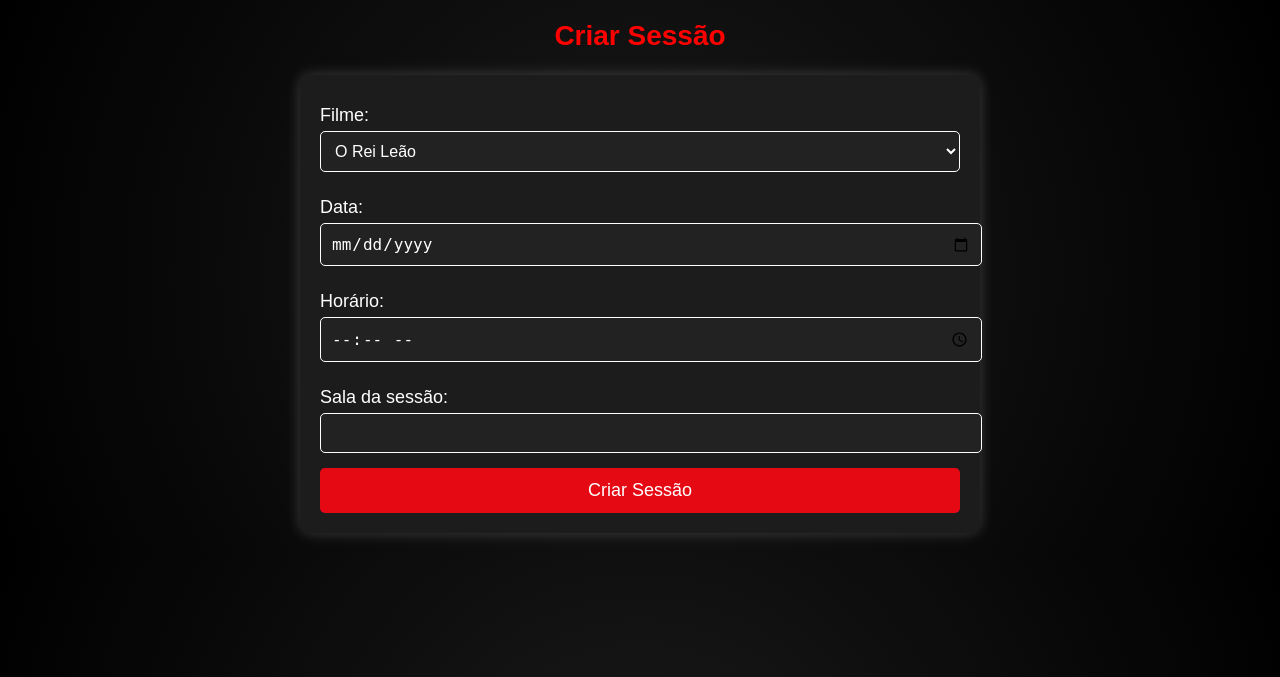
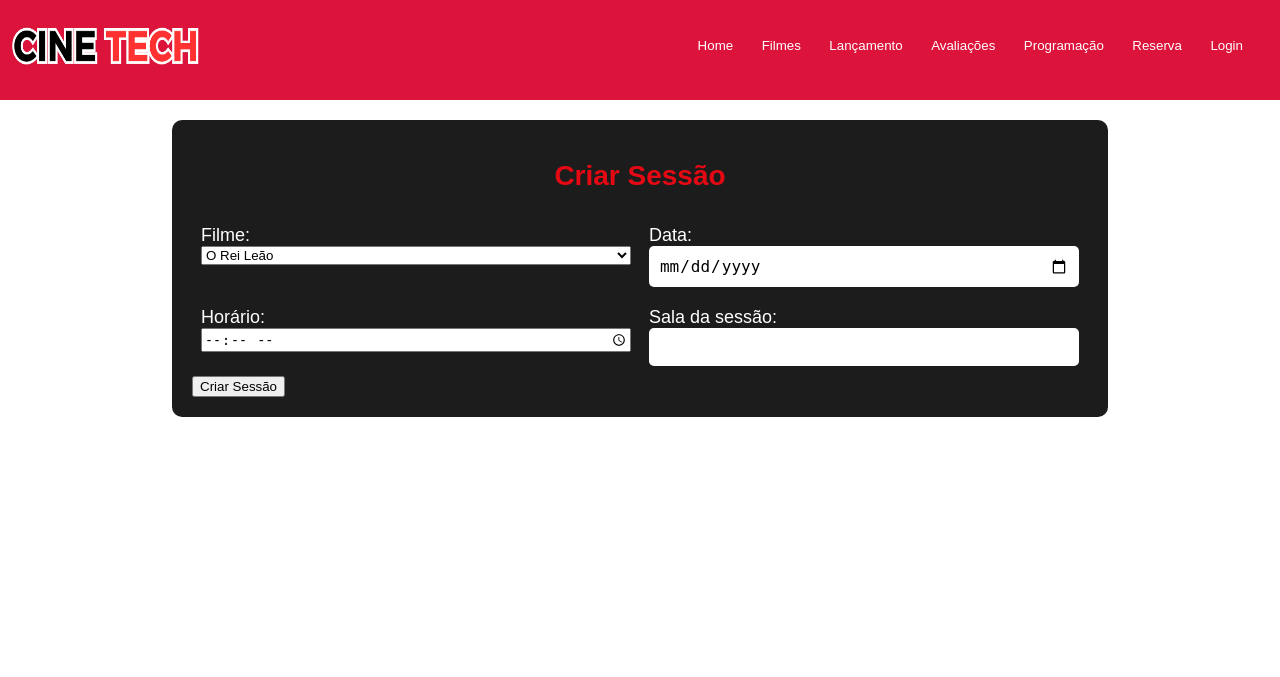
Before and after one commit to MarcellaFeliciano/Projeto_CinemaTech, a Flask app: page /filmes/add_sessao in a window 1280 px wide. Shown: the top 677 px of the page. Run offline with Flask 3, Linux system fonts and the light colour scheme; data comes from the database, SQL or seed files in the repository; data that the repository does not hold is empty.

Commit message:
atualizado

```diff
--- a/static/filme.css
+++ b/static/filme.css
@@ -7,10 +7,9 @@ body {
     text-align: center;
     overflow-x: hidden;
 }
-
 header {
     width: 100vw;
-    height: 8vh;
+    height: 10vh;
     background-color: crimson;
     display: flex;
     flex-direction: row;
@@ -19,13 +18,42 @@ header {
     justify-content: space-between;
 }
 
+.logo {
+    width: 15%;
+    height: 100%;
+}
+
+.logo img {
+    width: 100%;
+    height: 100%;
+}
+
 .opcoes {
     padding: 5px;
     margin-right: 30px;
+
+}
+.opcoes a button {
+    margin: 5px;
+    background-color: crimson;
+    color: white;
+    border: none;
+    width: auto;
+    height: 25px;
+    padding: 5px;
 }
 
 .opcoes a {
-    margin: 5px;
+    margin: 2px;
+    background-color: crimson;
+    color: white;
+    border: none;
+    width: auto;
+    height: 25px;
+}
+
+.opcoes a button:hover {
+    background-color: black;
 }
 
 aside {
--- a/static/style.css
+++ b/static/style.css
@@ -57,7 +57,7 @@ aside {
     background-color: crimson;
     color: white;
     border: none;
-    width: 90px;
+    width: auto;
     height: 25px;
     padding: 5px;
 }
@@ -67,7 +67,7 @@ aside {
     background-color: crimson;
     color: white;
     border: none;
-    width: 90px;
+    width: auto;
     height: 25px;
 }
 
--- a/templates/clientes/index.html
+++ b/templates/clientes/index.html
@@ -16,7 +16,6 @@
                 <a href="{{ url_for('clientes.index')}}"><button>Home</button></a>
                 <a href="{{ url_for('filmes.index')}}"><button>Filmes</button></a>
                 <a href="{{ url_for('filmes.index')}}"><button>Lançamento</button></a>
-                <a href="{{ url_for('filmes.index')}}"><button>Programação</button></a>
                 <a href="{{ url_for('filmes.index')}}"><button>Reserva</button></a>
                 <a href="{{ url_for('clientes.logout')}}"><button>Logout</button></a>
             </div>
--- a/templates/clientes/login.html
+++ b/templates/clientes/login.html
@@ -36,9 +36,4 @@
     </div>
 
 </body>
-<<<<<<< Updated upstream
 </html>
-=======
-</html>
-
->>>>>>> Stashed changes
--- a/templates/filmes/cadastrar_sessao.html
+++ b/templates/filmes/cadastrar_sessao.html
@@ -4,30 +4,73 @@
     <meta charset="UTF-8">
     <meta name="viewport" content="width=device-width, initial-scale=1.0">
     <title>Document</title>
-    <link rel="stylesheet" href="../../static/sessoes.css">
+    <link rel="stylesheet" href="../../static/filme.css">
 </head>
 <body>
+    <header>
+        <div class="logo"><img src="../static/imgs/logo.png" alt=""></div>
+        {% if user: %}
+        <div class="opcoes">
+            <a href="{{ url_for('clientes.index')}}"><button>Home</button></a>
+            <a href="{{ url_for('filmes.index')}}"><button>Filmes</button></a>
+            <a href="{{ url_for('filmes.index')}}"><button>Lançamento</button></a>
+            <a href="{{ url_for('filmes.index')}}"><button>Programação</button></a>
+            <a href="{{ url_for('filmes.index')}}"><button>Reserva</button></a>
+            <a href="{{ url_for('clientes.logout')}}"><button>Logout</button></a>
+        </div>
 
+        {% elif gerente: %}
+        <div class="opcoes">
+            <a href="{{ url_for('index')}}"><button>Home</button></a>
+            <a href="{{ url_for('filmes.index')}}"><button>Filmes</button></a>
+            <a href="{{ url_for('filmes.add_filme')}}"><button>Adicionar Filme</button></a>
+            <a href="{{ url_for('filmes.add_sessao')}}"><button>Adicionar Sessão</button></a>
+            <a href="{{ url_for('gerentes.logout')}}"><button>Logout</button></a>
+        </div>
+        {% else %}
+        <div class="opcoes">
+            <a href="{{ url_for('index')}}"><button>Home</button></a>
+            <a href="{{ url_for('filmes.index')}}"><button>Filmes</button></a>
+            <a href="{{ url_for('filmes.index')}}"><button>Lançamento</button></a>
+            <a href="{{ url_for('filmes.index')}}"><button>Avaliações</button></a>
+            <a href="{{ url_for('filmes.index')}}"><button>Programação</button></a>
+            <a href="{{ url_for('filmes.index')}}"><button>Reserva</button></a>
+            <a href="{{ url_for('clientes.login_cliente')}}"><button>Login</button></a>
+        </div>
+        {% endif %}
+    </header>
+    <aside>
+        <div class="forms_add">
             <h2>Criar Sessão</h2>
             <form action="{{ url_for('filmes.add_sessao') }}" method="POST">
+                <div class="form-group">
                     <label for="filme">Filme:</label>
                     <select name="filme" required>
                         {% for filme in filmes %}
                             <option value="{{ filme.id }}">{{ filme.titulo }}</option>
                         {% endfor %}
                     </select>
+                </div>
 
+                <div class="form-group">
                     <label for="data">Data:</label>
                     <input type="date" name="data" required>
+                </div>
 
+                <div class="form-group">
                     <label for="horario">Horário:</label>
                     <input type="time" name="horario" required>
+                </div>
 
+                <div class="form-group">
                     <label for="sala">Sala da sessão:</label>
                     <input type="text" name="sala" required>
+                </div>
 
                 <button type="submit">Criar Sessão</button>
             </form>
+        </div>
+    </aside>
 
 </body>
 </html>
--- a/templates/filmes/index.html
+++ b/templates/filmes/index.html
@@ -14,7 +14,6 @@
             <a href="{{ url_for('clientes.index')}}"><button>Home</button></a>
             <a href="{{ url_for('filmes.index')}}"><button>Filmes</button></a>
             <a href="{{ url_for('filmes.index')}}"><button>Lançamento</button></a>
-            <a href="{{ url_for('filmes.index')}}"><button>Programação</button></a>
             <a href="{{ url_for('filmes.index')}}"><button>Reserva</button></a>
             <a href="{{ url_for('clientes.logout')}}"><button>Logout</button></a>
         </div>
@@ -32,8 +31,6 @@
             <a href="{{ url_for('index')}}"><button>Home</button></a>
             <a href="{{ url_for('filmes.index')}}"><button>Filmes</button></a>
             <a href="{{ url_for('filmes.index')}}"><button>Lançamento</button></a>
-            <a href="{{ url_for('filmes.index')}}"><button>Avaliações</button></a>
-            <a href="{{ url_for('filmes.index')}}"><button>Programação</button></a>
             <a href="{{ url_for('filmes.index')}}"><button>Reserva</button></a>
             <a href="{{ url_for('clientes.login_cliente')}}"><button>Login</button></a>
         </div>
--- a/templates/gerentes/index.html
+++ b/templates/gerentes/index.html
@@ -13,7 +13,7 @@
         <header>
             <div class="logo"><img src="../static/imgs/logo.png" alt=""></div>
             <div class="opcoes">
-                <a href="{{ url_for('index')}}"><button>Home</button></a>
+                <a href="{{ url_for('gerentes.index')}}"><button>Home</button></a>
                 <a href="{{ url_for('filmes.index')}}"><button>Filmes</button></a>
                 <a href="{{ url_for('filmes.add_filme')}}"><button>Adicionar Filme</button></a>
                 <a href="{{ url_for('filmes.add_sessao')}}"><button>Adicionar Sessão</button></a>
--- a/templates/index.html
+++ b/templates/index.html
@@ -18,8 +18,6 @@
                 <a href="{{ url_for('index')}}"><button>Home</button></a>
                 <a href="{{ url_for('filmes.index')}}"><button>Filmes</button></a>
                 <a href="{{ url_for('filmes.index')}}"><button>Lançamento</button></a>
-                <a href="{{ url_for('filmes.index')}}"><button>Avaliações</button></a>
-                <a href="{{ url_for('filmes.index')}}"><button>Programação</button></a>
                 <a href="{{ url_for('filmes.index')}}"><button>Reserva</button></a>
                 {% if user: %}
                 <a href="{{ url_for('clientes.logout')}}"><button>Logout</button></a>
@@ -49,7 +47,7 @@
                 {% if not user:%}
                 <div class="deadpool_bt_login">
                     <button>
-                        <a href="{{ url_for('clientes.login_cliente')}}">Para ter ACESSO a mais filmes CADASTRE-SE!</a>
+                        <a href="{{ url_for('clientes.cadastrar_cliente')}}">Para ter ACESSO a mais filmes CADASTRE-SE!</a>
                     </button>
                 </div>
                 {% endif %}
```
Also changed, not shown: templates/filmes/cadastrar_filme.html (+21 -7 lines). Lines whose indentation alone changed are shown as unchanged.
